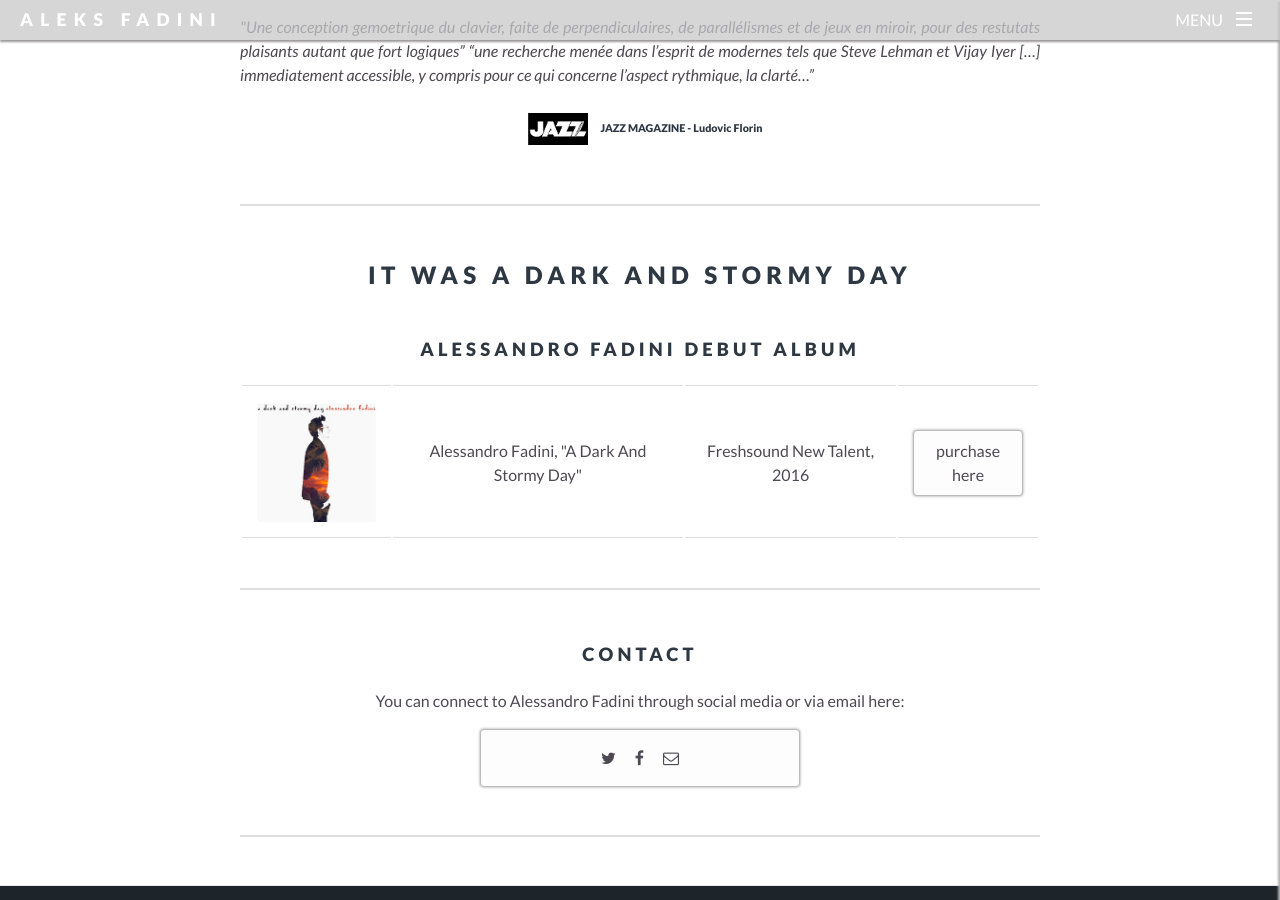
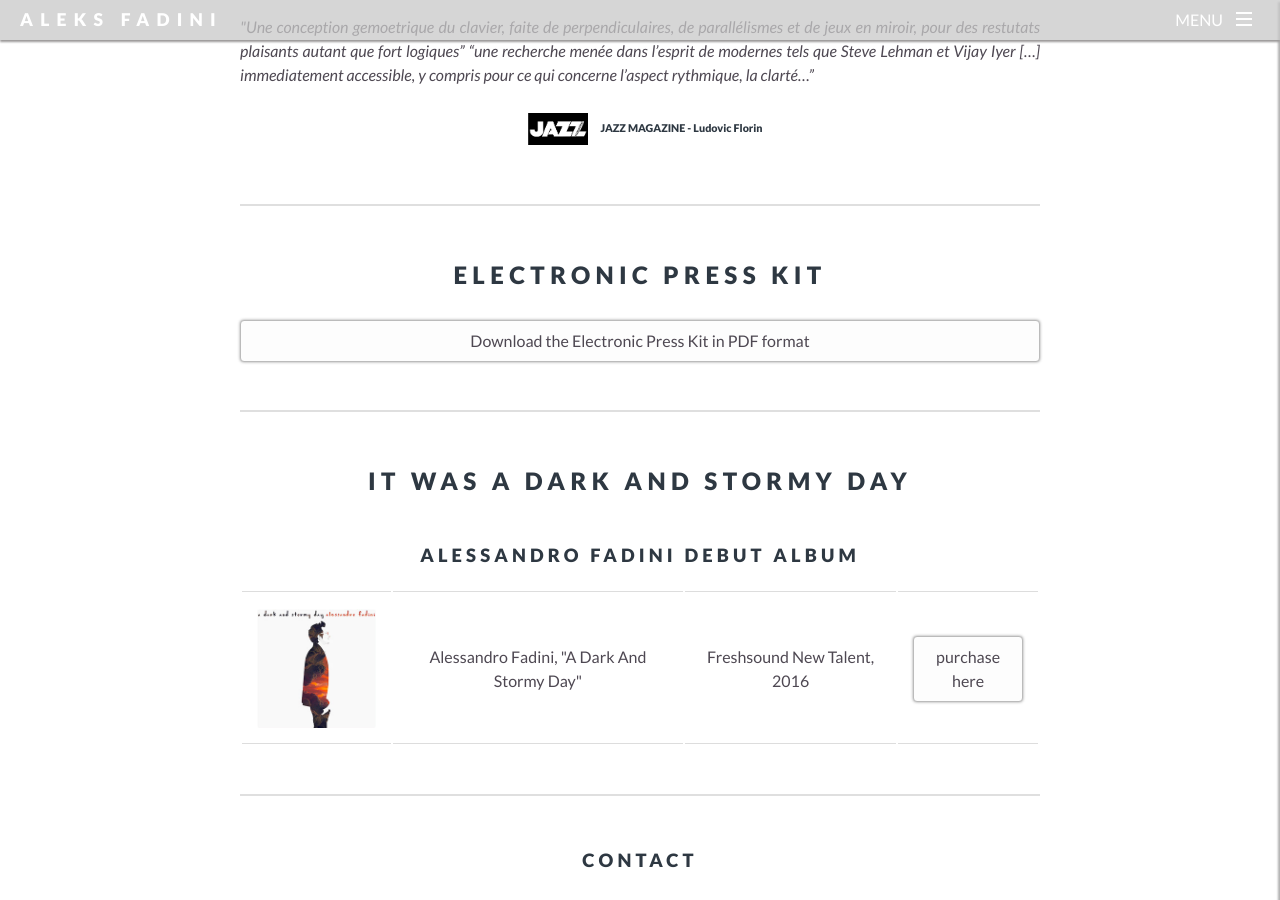
Before and after one commit to danvisintainer/aleksfadini, a Jekyll site: the page built from press.html, in a window 1280 px wide and 900 px high, scrolled down 1889 px. Built offline with Jekyll 4.4.1, drawn with Linux system fonts in a browser that asks for light colours.

Commit message:
press page with EPK

```diff
--- a/press.html
+++ b/press.html
@@ -53,7 +53,10 @@
                                   JAZZ MAGAZINE - Ludovic Florin </h6>
 <hr>
 
+                                  <h2>Electronic Press Kit</h2>
 
+<p><div class="likebutton"><a href="/assets/docs/AleksFadiniEPK.pdf"> Download the Electronic Press Kit in PDF format </a></div></p>
+<hr>
 
 
                                   <h2>It Was A Dark And Stormy Day</h2>
```
Also changed, not shown: _data/gigs.yml (+5 -5 lines), 2 other files.
